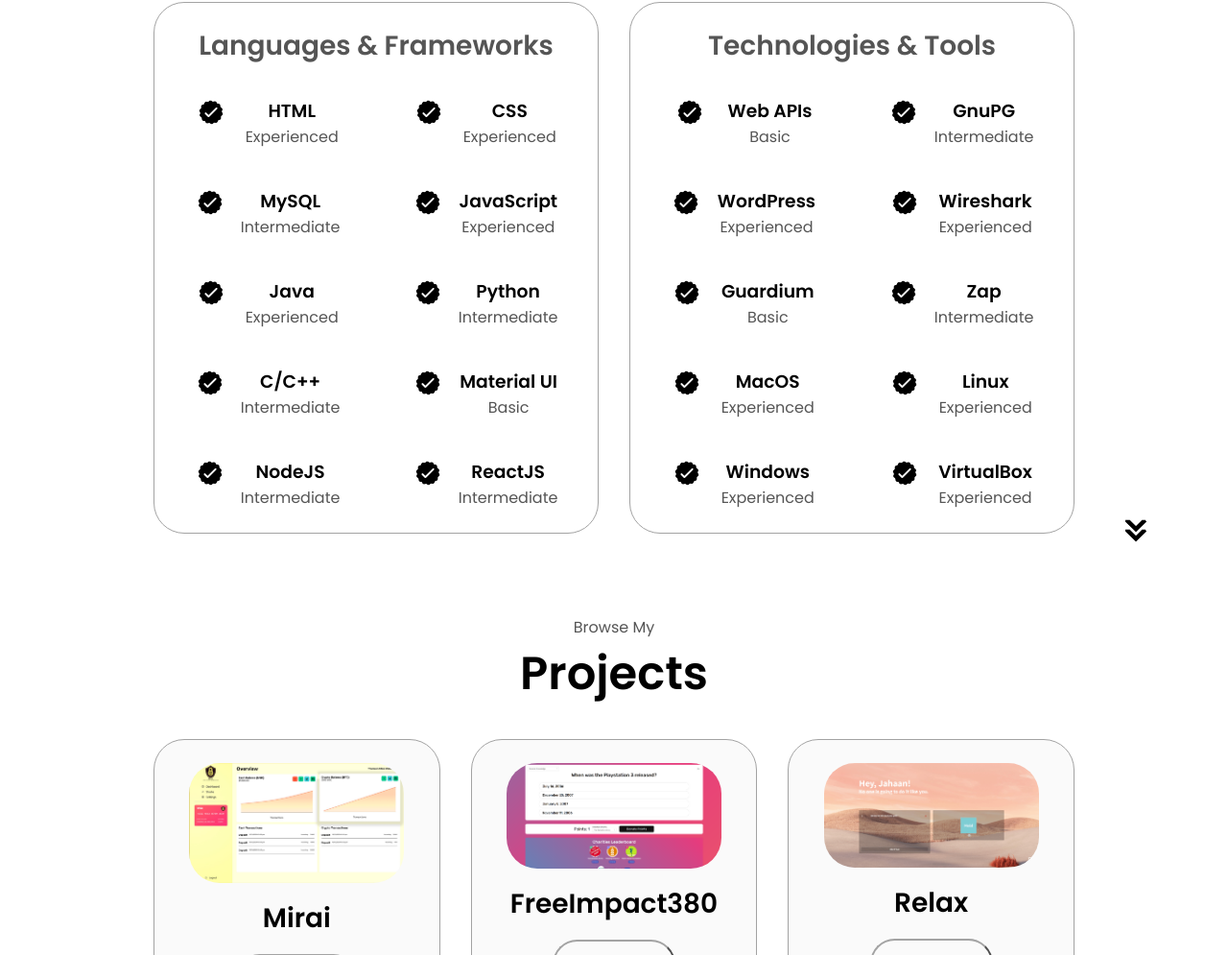
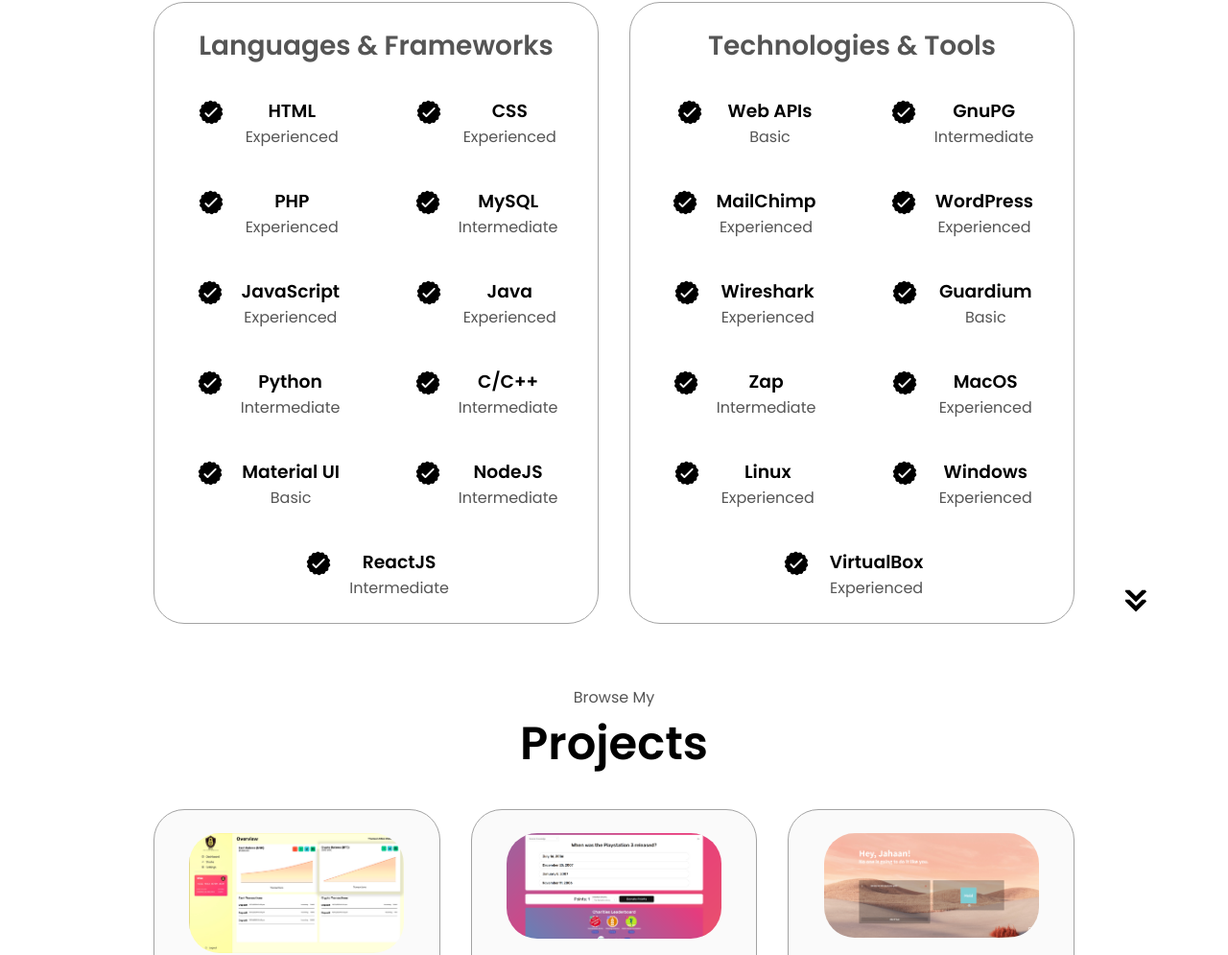
Before and after one commit to Fidan2000/portfolio, a plain HTML site: page index.html in a window 1280 px wide. Shown: the part 1823-2818 px from the top of the page at 96% size. Drawn offline with Linux system fonts and the light colour scheme.

Commit message:
Update index.html

```diff
--- a/index.html
+++ b/index.html
@@ -158,6 +158,16 @@
                   alt="Experience icon"
                   class="icon" />
                 <div>
+                  <h3>PHP</h3>
+                  <p>Experienced</p>
+                </div>
+              </article>
+              <article>
+                <img
+                  src="./assets/checkmark.png"
+                  alt="Experience icon"
+                  class="icon" />
+                <div>
                   <h3>MySQL</h3>
                   <p>Intermediate</p>
                 </div>
@@ -257,6 +267,16 @@
                   <p>Intermediate</p>
                 </div>
               </article>
+              <article>
+                <img
+                  src="./assets/checkmark.png"
+                  alt="Experience icon"
+                  class="icon" />
+                <div>
+                  <h3>MailChimp</h3>
+                  <p>Experienced</p>
+                </div>
+              </article>
                           <article>
                 <img
                   src="./assets/checkmark.png"
@@ -267,6 +287,7 @@
                   <p>Experienced</p>
                 </div>
               </article>
+
               <article>
                 <img
                   src="./assets/checkmark.png"
```
